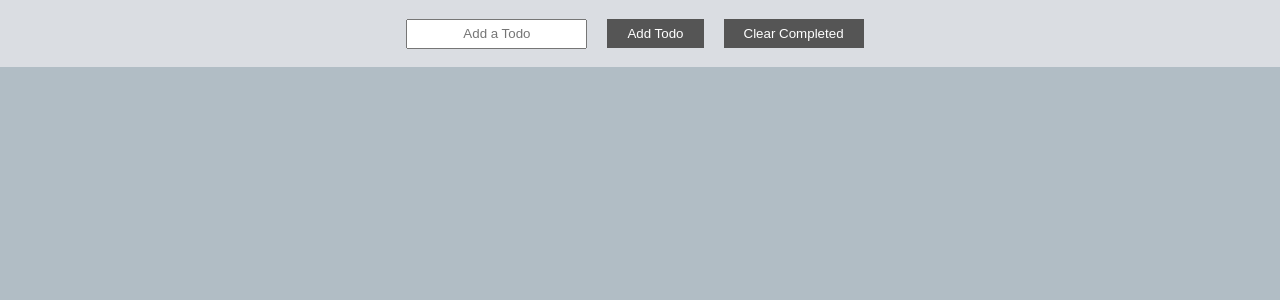
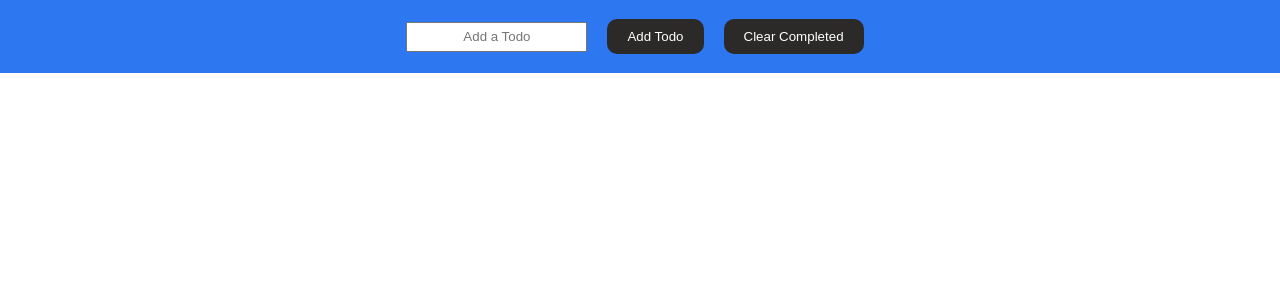
Before and after one commit to bloominstituteoftechnology/web-module-project-class-components, a React (Create React App) app: page / in a window 1280 px wide. Shown: the top 300 px of the page. Built offline with nearby package versions, Linux system fonts and the light colour scheme; the HTML template or start-up script is replaced by a standard one.

Commit message:
styling finished lol

```diff
--- a/src/components/Todo.css
+++ b/src/components/Todo.css
@@ -8,11 +8,11 @@
   body {
     font-family: Arial, Helvetica, sans-serif;
     line-height: 1.4;
-    background: #B1BDC5;
+    background: #fff;
   }
 
   .header {
-      background: #DADDE2;
+      background: #2d78f1;
       display: flex;
       justify-content: center;
       padding: 1rem 1rem;
@@ -27,11 +27,12 @@
   }
 
   .btn {
+      border-radius: 10px;
     display: inline-block;
     border: none;
-    background: #555;
+    background: rgb(44, 41, 41);
     color: #fff;
-    padding: 7px 20px;
+    padding: 10px 20px;
     cursor: pointer;
     margin: 3px 10px;
   }
@@ -46,6 +47,7 @@
 }
 
 .todoItem {
+    background-color: darkorange;
     padding-left: 40px;
 border-bottom: 1px solid #628281;
 font-size: 20px;
```
